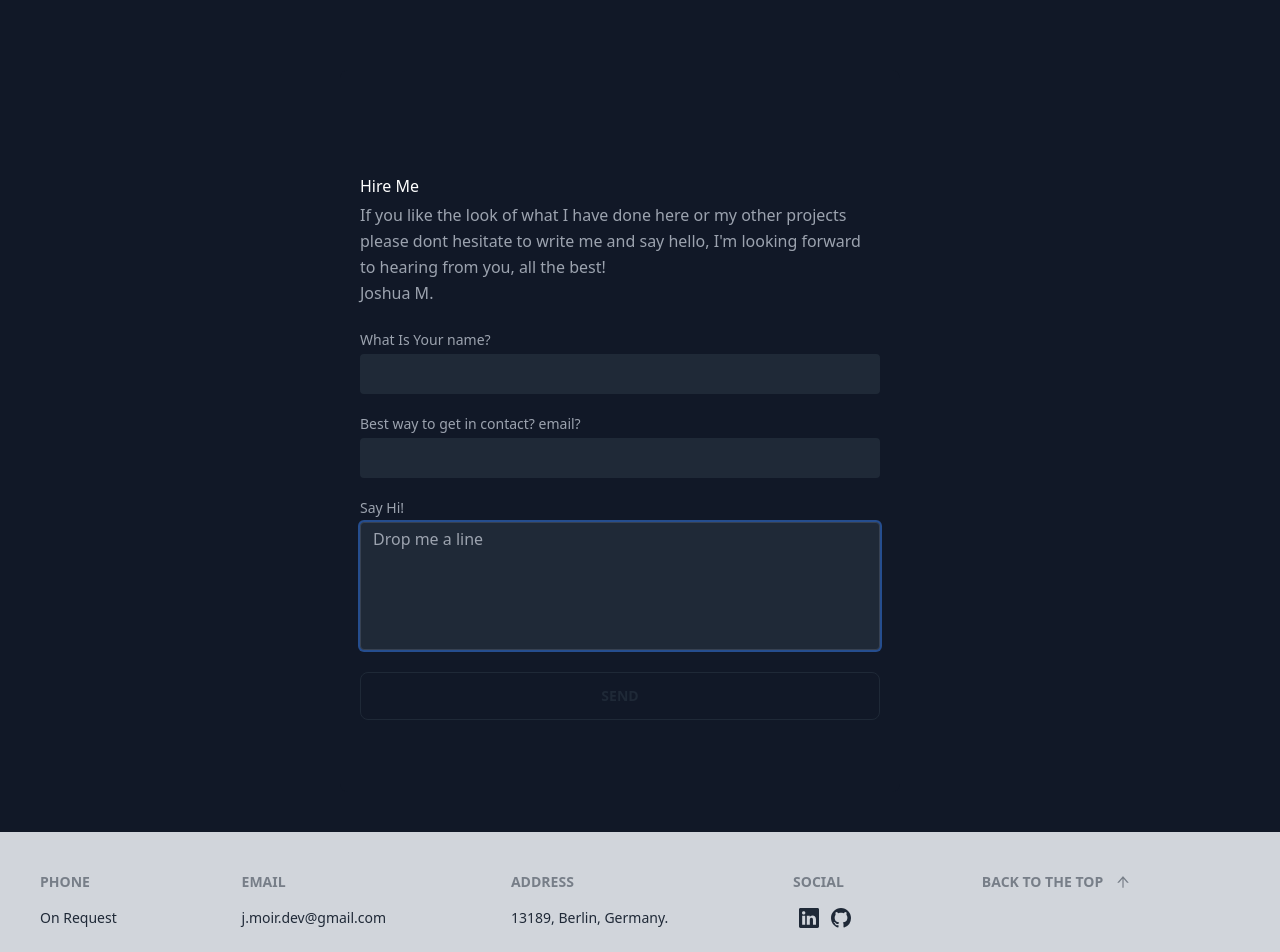
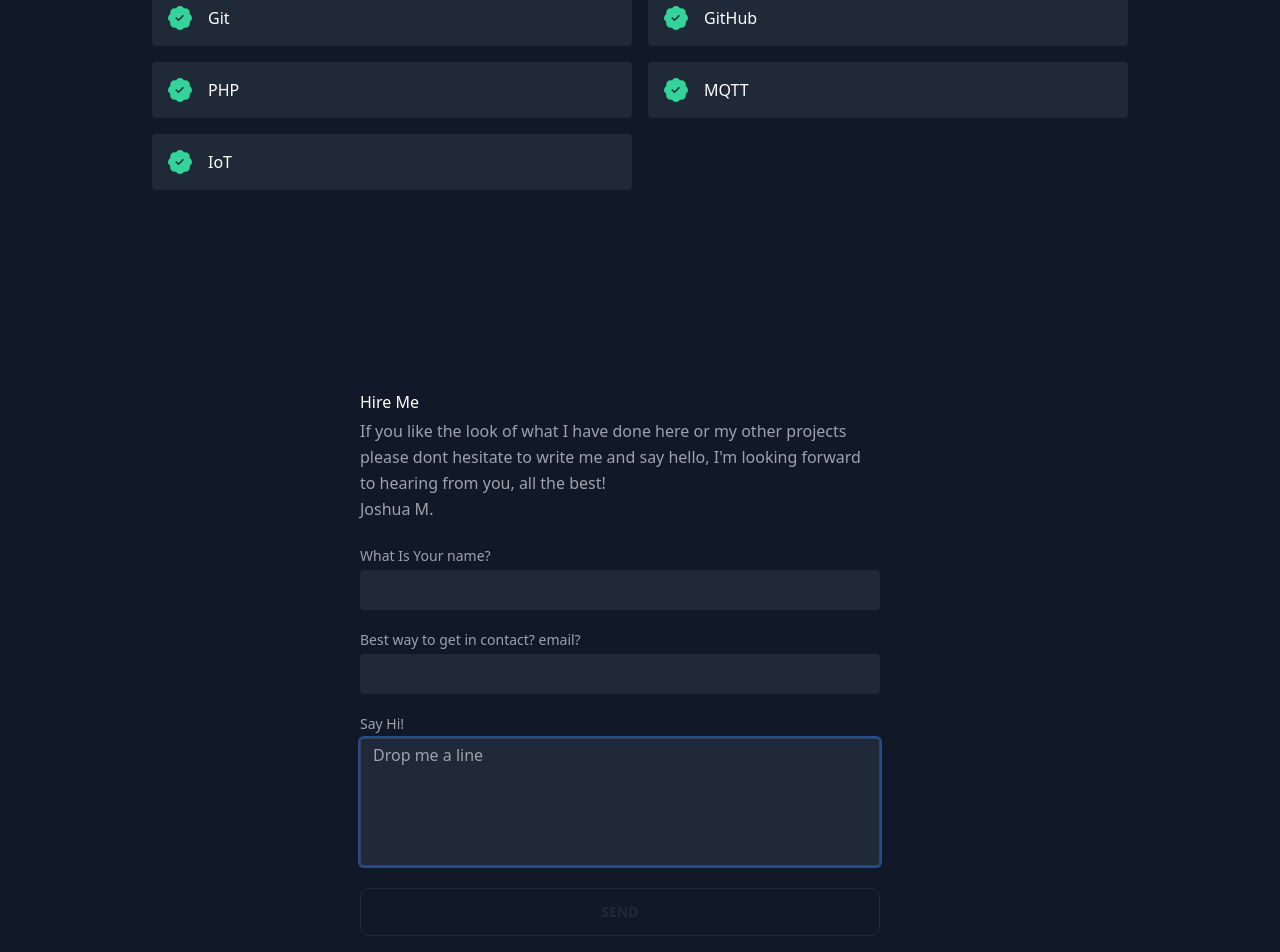
Before and after one commit to j-d-m/my-portfolio, a React (Create React App) app: page / in a window 1280 px wide. Shown: the part 3120-4072 px from the top of the page. Built offline with nearby package versions, Linux system fonts and the light colour scheme.

Commit message:
added new skills

```diff
--- a/src/Components/Footer.js
+++ b/src/Components/Footer.js
@@ -15,7 +15,7 @@ export default function Footer() {
       </div>
       <div>
         <span className="footer-title">Address</span>
-        <p>13189, Berlin, Germany.</p>
+        <p>North Canterbury, New Zealand.</p>
       </div>
 
       <div>
--- a/src/data.js
+++ b/src/data.js
@@ -63,4 +63,9 @@ export const skills = [
   "Express",
   "mySQL",
   "MongoDB",
+  "Git",
+  "GitHub",
+  "PHP",
+  "MQTT",
+  "IoT"
 ];
```
